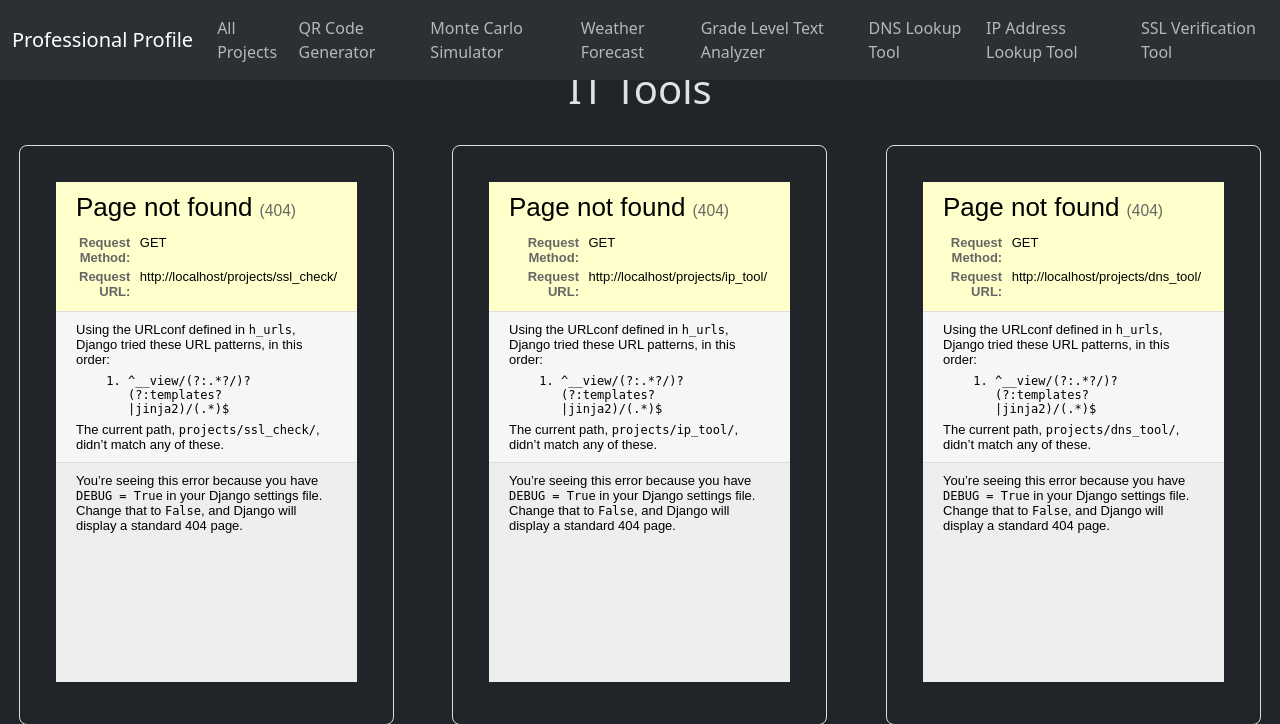
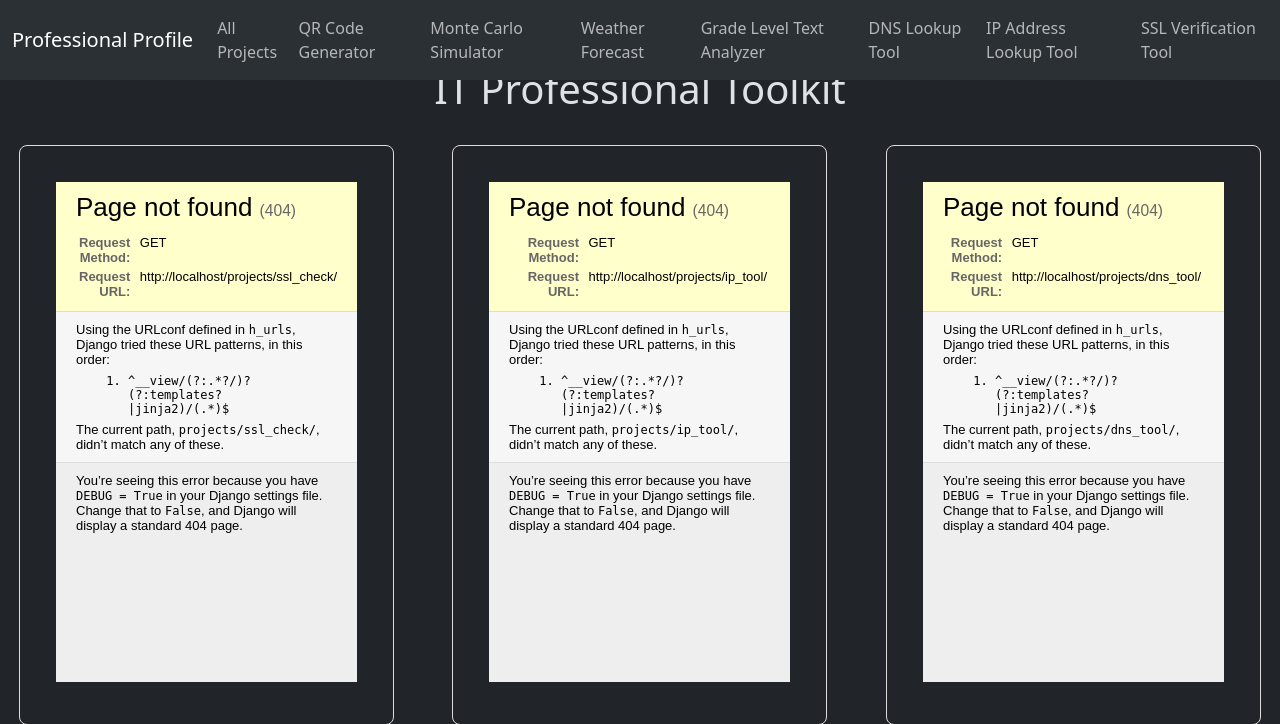
Before and after one commit to BenCritt/profile_workspace_heroku, a Django app: template projects/templates/projects/it_tools.html in a window 1280 px wide. Shown: the top 724 px of the page. Run offline with Django 3.2, Linux system fonts and the light colour scheme; the template is opened without the code that fills it, so the values that code supplies are empty; some libraries are stand-ins or nearby versions.

Commit message:
UX improvements to IT Professional Toolkit page.

```diff
--- a/projects/templates/projects/it_tools.html
+++ b/projects/templates/projects/it_tools.html
@@ -5,7 +5,7 @@
         {
           "@context": "http://schema.org",
           "@type": "CollectionPage",
-          "name": "IT Tools",
+          "name": "IT Professional Toolkit",
           "description": "Access a collection of IT tools including SSL Verification, IP Address Lookup, and DNS Lookup to assist with your network and domain management needs.",
           "url": "https://www.bencritt.net/projects/it_tools/",
           "hasPart": [
@@ -71,14 +71,14 @@
         <!-- Facebook Meta Tags -->
         <meta property="og:url" content="https://www.bencritt.net/projects/it_tools/">
         <meta property="og:type" content="website">
-        <meta property="og:title" content="IT Tools">
+        <meta property="og:title" content="IT Professional Toolkit">
         <meta property="og:description" content="Access a collection of IT tools including SSL Verification, IP Address Lookup, and DNS Lookup to assist with your network and domain management needs.">
         <meta property="og:image" content="">
         <!-- Twitter Meta Tags -->
         <meta name="twitter:card" content="summary_large_image">
         <meta property="twitter:domain" content="bencritt.net">
         <meta property="twitter:url" content="https://www.bencritt.net/projects/it_tools/">
-        <meta name="twitter:title" content="IT Tools">
+        <meta name="twitter:title" content="IT Professional Toolkit">
         <meta name="twitter:description" content="Access a collection of IT tools including SSL Verification, IP Address Lookup, and DNS Lookup to assist with your network and domain management needs.">
         <meta name="twitter:image" content="">
         <meta name="twitter:creator" content="@bencritt89"/>
@@ -87,7 +87,7 @@
         <!-- Canonical link to help avoid duplicate content issues. -->
         <link rel="canonical" href="https://www.bencritt.net/projects/it_tools/">
     {% endblock link_tags %}
-    {% block title %}IT Tools | SSL Verification, IP Address Lookup, DNS Lookup{% endblock title %}
+    {% block title %}IT Professional Toolkit | SSL Verification, IP Address Lookup, DNS Lookup{% endblock title %}
     {% block styles %}
         <style>
             @media (max-width: 600px) {
@@ -103,7 +103,7 @@
     {% block content %}
     <main>
         <center>
-            <h1>IT Tools</h1>
+            <h1>IT Professional Toolkit</h1>
             <br>
             <div class="card-container" style="display: flex; flex-wrap: wrap; gap: 20px; justify-content: space-around;">
 
```
